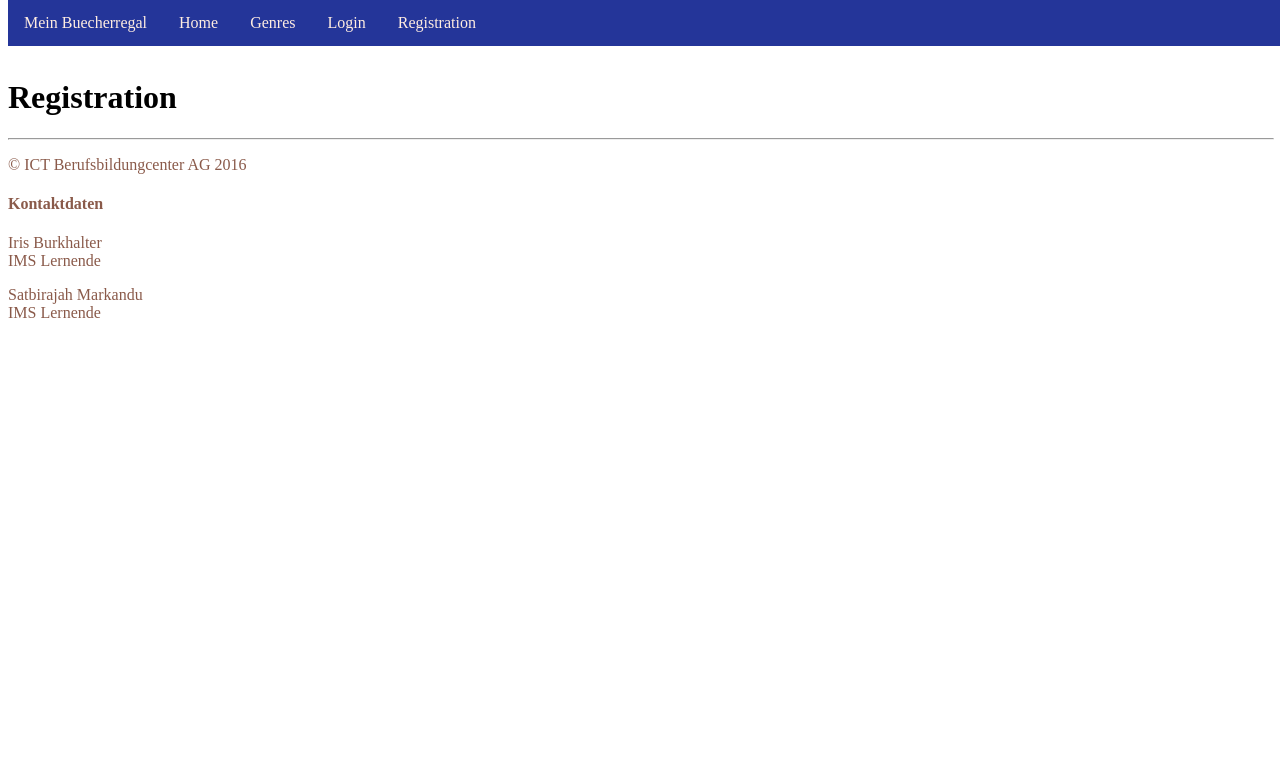
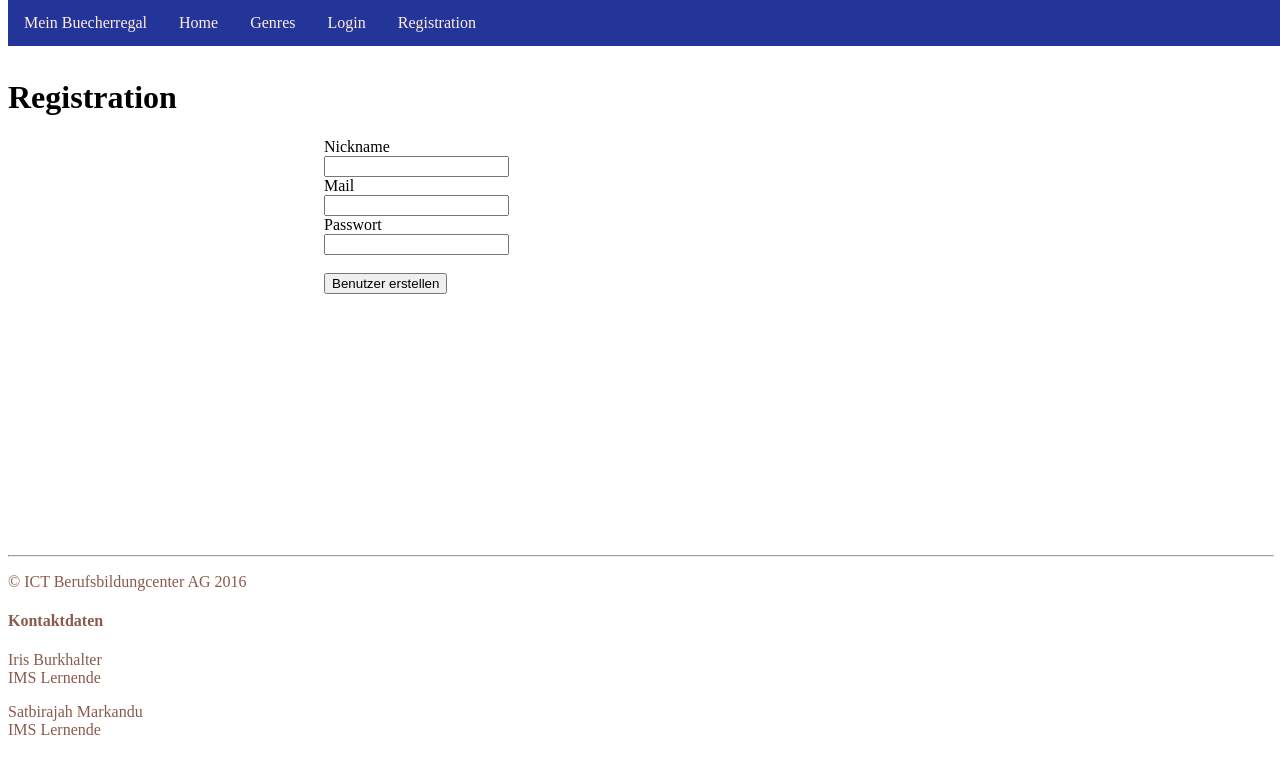
Before and after one commit to Satbirajah/meinBuecherregal, a PHP site: page /registration/ in a window 1280 px wide. Shown: the top 774 px of the page. Run offline with PHP 8.4, Linux system fonts and the light colour scheme.

Commit message:
1stes View fertig

```diff
--- a/lib/formbuilder/FormBuilder.php
+++ b/lib/formbuilder/FormBuilder.php
@@ -3,4 +3,5 @@
 require_once 'Form.php';
 require_once 'Builder.php';
 require_once 'TextBuilder.php';
+require_once 'PasswordBuilder.php';
 require_once 'SubmitBuilder.php';
--- /dev/null
+++ b/lib/formbuilder/PasswordBuilder.php
@@ -0,0 +1,24 @@
+<?php
+
+class PasswordBuilder extends Builder
+{
+	public function __construct()
+	{
+		$this->addProperty('label');
+		$this->addProperty('name');
+		$this->addProperty('value', null);
+	}
+
+	public function build()
+	{
+		$result = '<div class="form-group">';
+		$result .= "    <label class=\"col-md-2 control-label\" for=\"textinput\">{$this->label}</label>";
+		$result .= '    <div class="col-md-4">';
+		$result .= "        <input name=\"{$this->name}\" type=\"password\" value=\"{$this->value}\" class=\"form-control input-md\">";
+		$result .= '    </div>';
+		$result .= '</div>';
+
+		return $result;
+	}
+}
+?>
--- a/public/css/css.css
+++ b/public/css/css.css
@@ -24,3 +24,28 @@ p {
 .f1{
 	background: #A2E0FF;
 }
+
+.intro {
+  height: 100%;
+  width: 100%;
+  margin: auto;
+  display: table;
+  top: 0;
+  background-size: cover;
+
+}
+.introBox {
+  display: table-cell;
+  vertical-align: middle;
+  width: 100%;
+  max-width: none;
+
+}
+.content {
+  max-width: 50%;
+  margin: 0 auto;
+  padding-bottom:20%;
+
+
+
+}
--- a/view/header.php
+++ b/view/header.php
@@ -34,7 +34,7 @@
                 <li><a href="/">Home</a></li>
                 <li><a href="/genre/index">Genres</a></li>
                 <li><a href="/Login/login">Login</a></li>
-                <li><a href="/registration/registration">Registration</a></li>
+                <li><a href="/registration/index">Registration</a></li>
               <?php endif ?>
           </ul>
         </div><!--/.nav-collapse -->
--- a/view/user_create.php
+++ b/view/user_create.php
@@ -1,11 +1,11 @@
 <?php
 
-$form = new Form('/user/doCreate');
+$form = new Form('/registration/doCreate');
 
 echo $form->text()->label('Vorname')->name('firstName');
 echo $form->text()->label('Nachname')->name('lastName');
 echo $form->text()->label('Mail')->name('email');
-// echo $form->password()->label('Password')->name('password');
+echo $form->password()->label('Password')->name('password');
 echo $form->submit()->label('Benutzer erstellen')->name('send');
 
 $form->end();
--- a/view/user_registration.php
+++ b/view/user_registration.php
@@ -1,3 +1,8 @@
+<section class="intro" >
+    <div class="introBox">
+        <div class="content">
+
+
 <?php
 /**
  * Created by PhpStorm.
@@ -5,3 +10,18 @@
  * Date: 18.04.2018
  * Time: 09:22
  */
+
+
+
+$form = new Form('/registration/');
+
+echo $form->text()->label('Nickname')->name('nickname');
+echo $form->text()->label('Mail')->name('email');
+echo $form->password()->label('Passwort')->name('passwort');
+echo $form->submit()->label('Benutzer erstellen')->name('send');
+
+$form->end();
+?>
+</div>
+</div>
+</section>
```
